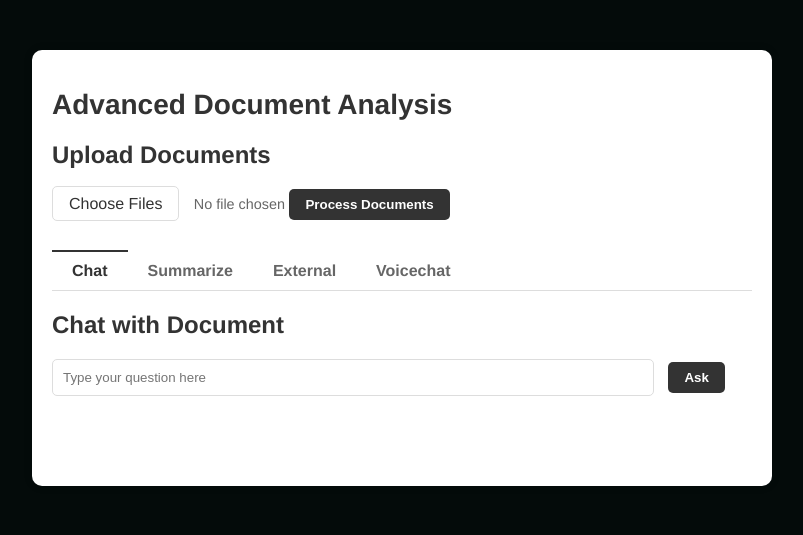
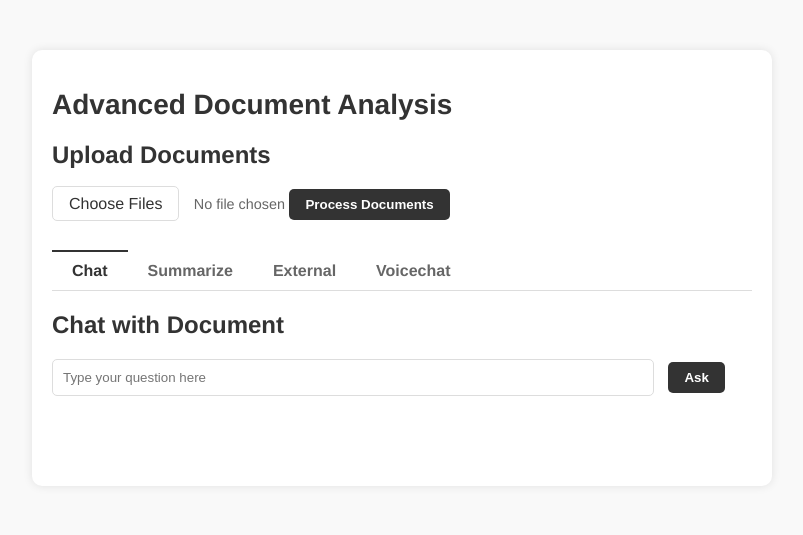
Before and after one commit to riachandra02/Intelligent-Document-Analysis-and-Comprehension, a Flask app: page / in a window 1280 px wide. Shown: the top 535 px of the page, without its empty margins (238-1041 px from the left). Run offline with Flask 3, Linux system fonts and the light colour scheme; parts of the project's set-up code (start-up, migrations or seed data) failed here and were passed over.

Commit message:
Update index.html

```diff
--- a/templates/index.html
+++ b/templates/index.html
@@ -11,7 +11,6 @@
             padding: 0;
             background-color: #f9f9f9;
             color: #333;
-            position: relative;
         }
         .container {
             max-width: 700px;
@@ -20,16 +19,6 @@
             background-color: #fff;
             border-radius: 10px;
             box-shadow: 0 0 10px rgba(0, 0, 0, 0.1);
-            position: relative;
-            z-index: 1;
-        }
-        .content--canvas {
-            position: absolute;
-            top: 0;
-            left: 0;
-            width: 100%;
-            height: 100%;
-            z-index: 0;
         }
         h1 {
             text-align: left;
@@ -188,47 +177,9 @@
         .research-item a:hover {
             text-decoration: underline;
         }
-        .typing-bubbles {
-        display: flex;
-        justify-content: center;
-        margin-top: 10px;
-    }
-
-    .typing-bubbles .bubble {
-        width: 10px;
-        height: 10px;
-        border-radius: 50%;
-        background-color: #ccc;
-        margin: 0 5px;
-        animation: typing-bubble 1s infinite ease-in-out;
-    }
-
-    .typing-bubbles .bubble:nth-child(2) {
-        animation-delay: 0.2s;
-    }
-
-    .typing-bubbles .bubble:nth-child(3) {
-        animation-delay: 0.4s;
-    }
-
-    @keyframes typing-bubble {
-        0% {
-            transform: translateY(0);
-        }
-        50% {
-            transform: translateY(-5px);
-        }
-        100% {
-            transform: translateY(0);
-        }
-    }
-    html, body {
-        background: hsla(170,50%,3%,1);
-    }
     </style>
 </head>
 <body>
-    <div class="content--canvas"></div>
     <div class="container">
         <h1>Advanced Document Analysis</h1>
         <div class="upload-section">
@@ -280,9 +231,8 @@
             <p id="voiceText">Click the button to start recording...</p>
         </div>
     </div>
-    <div class="content--canvas"></div>
 
-    <script src="static\js\pipes-animation.js">
+    <script>
         let processedFiles = new FormData();
         let documentProcessed = false;
         let uploadedFiles = [];
@@ -336,19 +286,6 @@
             });
         }
 
-        function createTypingBubbles() {
-            const bubbles = document.createElement('div');
-            bubbles.classList.add('typing-bubbles');
-
-            for (let i = 0; i < 3; i++) {
-                const bubble = document.createElement('div');
-                bubble.classList.add('bubble');
-                bubbles.appendChild(bubble);
-            }
-
-            return bubbles;
-        }
-
         document.getElementById('questionForm').addEventListener('submit', function(e) {
             e.preventDefault();
 
@@ -366,9 +303,6 @@
 
                 document.getElementById('question').value = '';
 
-                const typingBubbles = createTypingBubbles();
-                chatHistory.insertAdjacentElement('beforeend', typingBubbles);
-
                 fetch('/ask', {
                     method: 'POST',
                     headers: {
@@ -380,16 +314,12 @@
                 })
                 .then(response => response.json())
                 .then(data => {
-                    typingBubbles.remove();
                     const botBubble = `<div class="chat bot"><div class="bubble">${data.response}</div></div>`;
                     chatHistory.insertAdjacentHTML('beforeend', botBubble);
                     chatHistory.scrollTop = chatHistory.scrollHeight;
                 })
                 .catch(error => {
                     console.error('Error:', error);
-
-                    typingBubbles.remove();
-
                     const errorBubble = `<div class="chat bot"><div class="bubble">Error: ${error.message}</div></div>`;
                     chatHistory.insertAdjacentHTML('beforeend', errorBubble);
                     chatHistory.scrollTop = chatHistory.scrollHeight;
```
